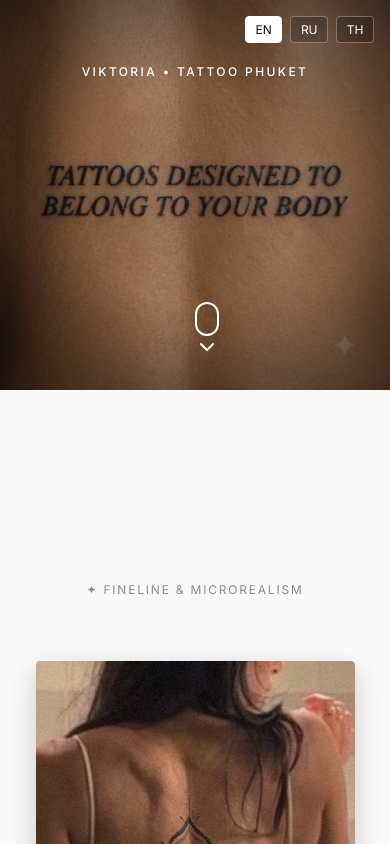
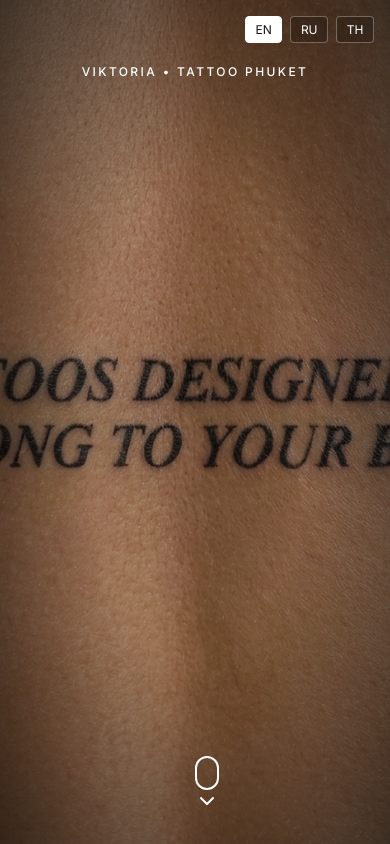
Before and after one commit to Rafargb/vicktatoo, a React (Vite) app: page / in a window 390 px wide. Shown: the top 844 px of the page. Built offline with nearby package versions, Linux system fonts and the light colour scheme; no server answers; the database is empty; a web font is replaced by a local one.

Commit message:
Revert hero section mobile square layout

```diff
--- a/src/components/Hero.css
+++ b/src/components/Hero.css
@@ -7,12 +7,6 @@
   background-image: url('/hero-upscaled.jpg');
   background-size: cover;
   background-position: center;
-}
-
-@media (max-width: 767px) {
-  .hero-section {
-    min-height: 100vw;
-  }
 }
 
 .hero-section::before {
```
